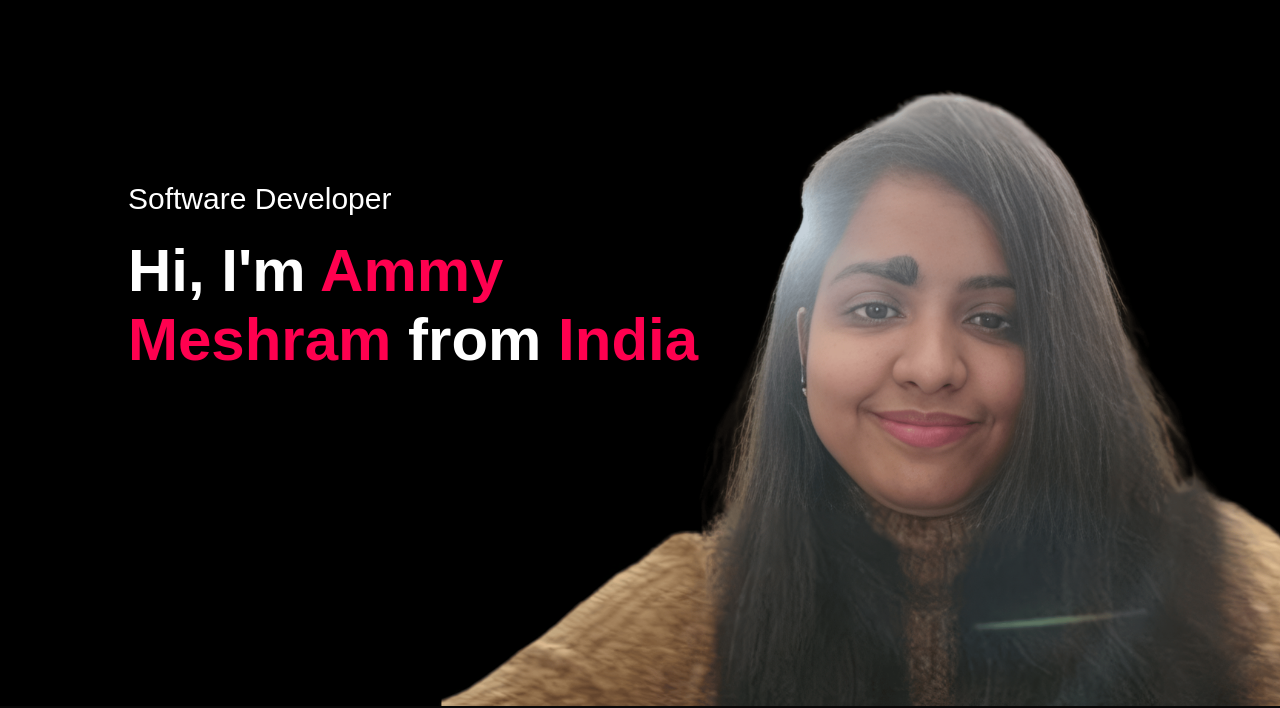
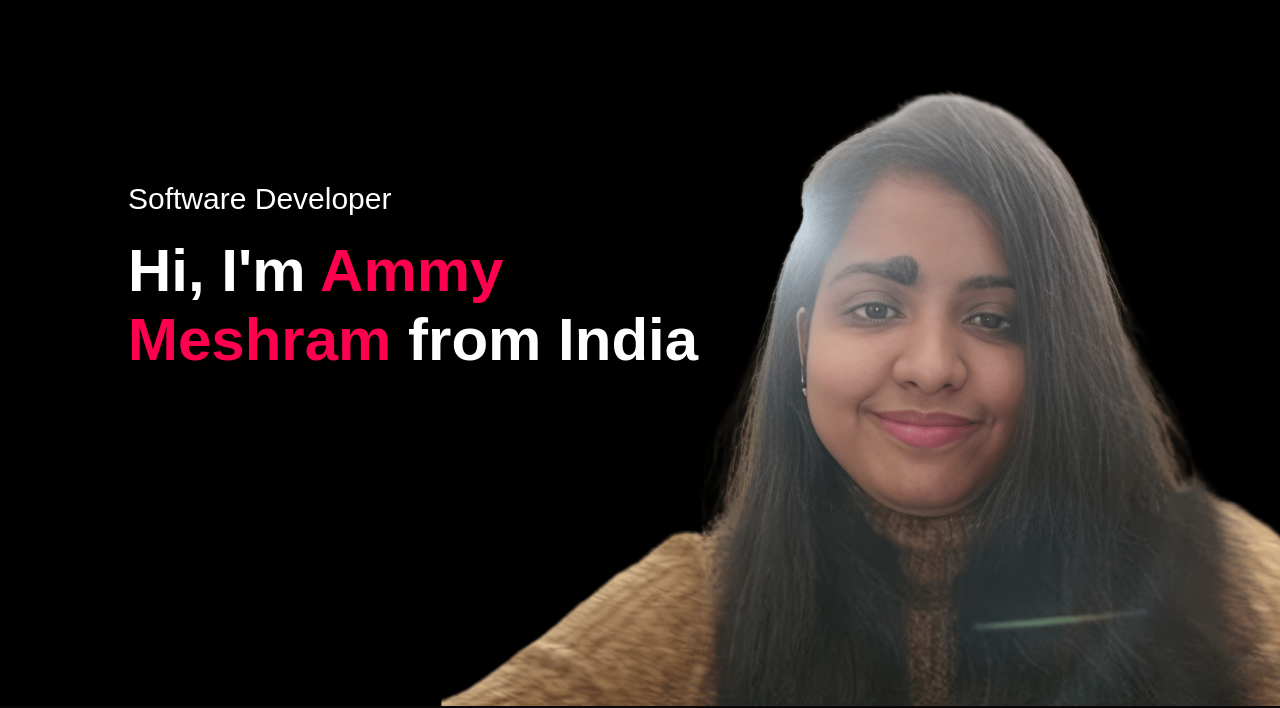
Before and after one commit to skyvv4lker/Personal-Portfolio-Website, a plain HTML site: page index.html in a window 1280 px wide. Shown: the part 94-802 px from the top of the page. Drawn offline with Linux system fonts and the light colour scheme.

Commit message:
Update index.html

```diff
--- a/index.html
+++ b/index.html
@@ -25,12 +25,8 @@
                     <i class="fa-solid fa-bars" onclick="openmenu()"></i>
                 </nav>
                 <div class="header-text">
-                  <p>Software Developer</p>
-                  <h1>
-                    Hi, I'm <span>Ammy <br>Meshram </span> from
-                    <span class="desktop-only">India</span>
-                    <span class="mobile-only"><br>India</span>
-                  </h1>
+                    <p>Software Developer</p>
+                    <h1>Hi, I'm <span>Ammy <br>Meshram </span>from India</h1>
                 </div>
             </div>
         </div>
```
